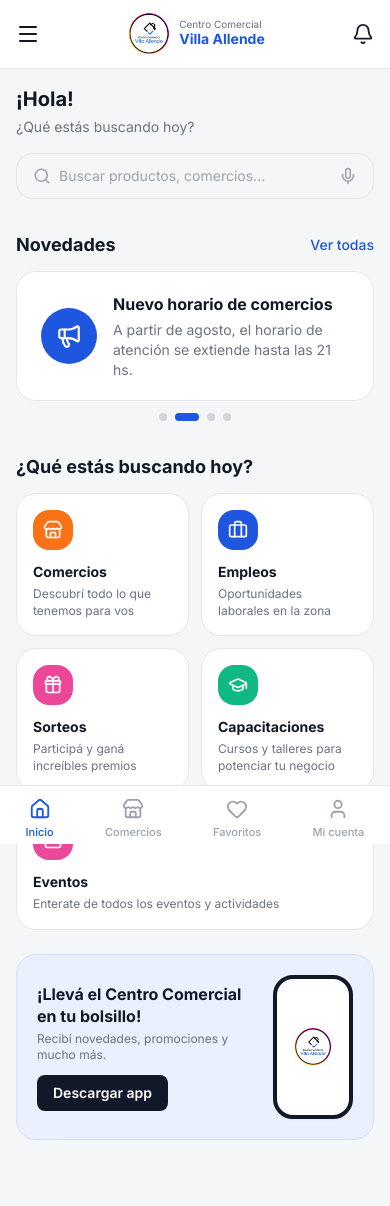
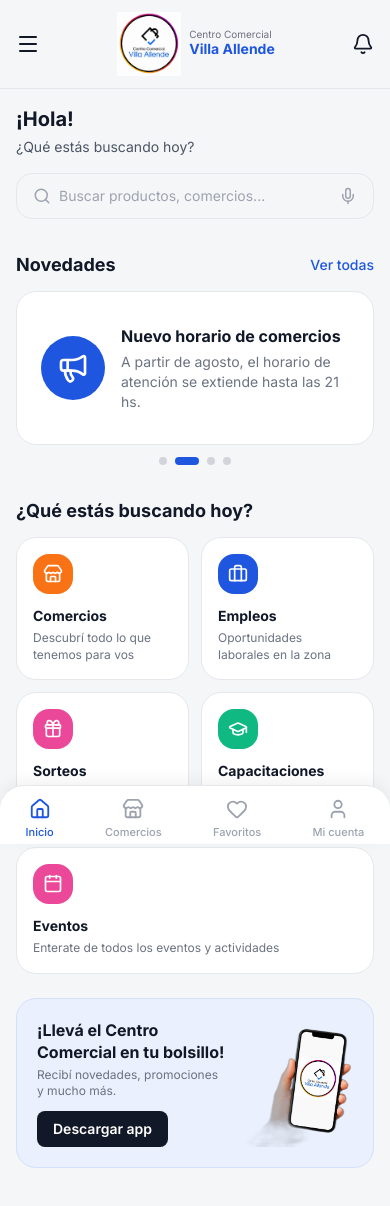
Before and after one commit to Fabriluna18/centro-comercial, a React (Vite) app: page / in a window 390 px wide. Shown: the top 1206 px of the page. Built offline with nearby package versions, Linux system fonts and the light colour scheme.

Commit message:
style: arreglo de colores y fondos

```diff
--- a/src/components/layout/BottomNav.jsx
+++ b/src/components/layout/BottomNav.jsx
@@ -12,7 +12,8 @@ export default function BottomNav() {
   return (
     <nav
       className="lg:hidden fixed bottom-0 left-0 right-0 z-50 bg-white border-t border-surface-border
-                 flex items-center justify-around py-2"
+                rounded-t-3xl shadow-[0_-4px_16px_rgba(0,0,0,0.06)]
+                flex items-center justify-around py-2"
       style={{ paddingBottom: "env(safe-area-inset-bottom)" }}
     >
       {items.map(({ name, path, icon: Icon }) => (
--- a/src/components/layout/Navbar.jsx
+++ b/src/components/layout/Navbar.jsx
@@ -42,7 +42,7 @@ export default function Navbar() {
   return (
     <header className="bg-white border-b border-surface-border sticky top-0 z-50">
       {/* ---------- TOP BAR MOBILE ---------- */}
-      <div className="lg:hidden flex items-center justify-between px-4 py-3">
+      <div className="lg:hidden flex items-center justify-between px-4 py-3 bg-surface-muted">
         <button onClick={() => setMobileOpen(true)} aria-label="Abrir menú" className="text-dark">
           <Menu size={24} />
         </button>
@@ -51,7 +51,7 @@ export default function Navbar() {
           <img
             src="/logo-villa-allende.png"
             alt="Centro Comercial Villa Allende"
-            className="w-11 h-11 object-contain shrink-0"
+            className="w-16 h-16 object-contain shrink-0"
           />
           <div className="leading-none">
             <p className="text-[10px] text-gray-500">Centro Comercial</p>
@@ -65,12 +65,12 @@ export default function Navbar() {
       </div>
 
       {/* ---------- TOP BAR DESKTOP ---------- */}
-      <div className="hidden lg:flex max-w-[2000px] mx-auto px-8 py-4 items-center justify-between gap-4">
+      <div className="hidden lg:flex max-w-[2000px] mx-auto px-8 py-4 items-center justify-between gap-4 bg-surface-muted">
         <div className="flex items-center gap-3">
           <img
             src="/logo-villa-allende.png"
             alt="Centro Comercial Villa Allende"
-            className="w-16 h-16 lg:w-20 lg:h-20 object-contain shrink-0"
+            className="w-24 h-24 object-contain shrink-0"
           />
 
           <div>
--- a/src/components/sections/BannerLocal.jsx
+++ b/src/components/sections/BannerLocal.jsx
@@ -1,4 +1,4 @@
-import { ArrowRight, Store } from "lucide-react";
+import { Store } from "lucide-react";
 import { useNavigate } from "react-router-dom";
 
 export default function BannerLocal() {
@@ -6,79 +6,61 @@ export default function BannerLocal() {
 
   return (
     <section className="max-w-[2000px] mx-auto px-4 lg:px-8 py-8">
-      <div className="relative overflow-hidden rounded-3xl h-[260px] lg:h-[290px] shadow-2xl">
-
+      <div className="relative overflow-hidden rounded-3xl min-h-[260px] lg:h-[290px] shadow-2xl">
         {/* Fondo */}
         <div className="absolute inset-0 bg-[linear-gradient(100deg,#2563EB_0%,#5B3DF5_45%,#9333EA_70%,#EC4899_100%)]" />
 
-        {/* Círculo grande detrás */}
+        {/* Círculos decorativos */}
         <div className="absolute -right-24 top-1/2 -translate-y-1/2 w-[520px] h-[520px] rounded-full bg-white/10 blur-sm" />
-
-        {/* Círculo inferior izquierdo */}
         <div className="absolute -bottom-28 -left-20 w-56 h-56 rounded-full bg-cyan-400/25" />
 
-
-        <div className="relative z-10 flex justify-between h-full">
-
-          {/* IZQUIERDA */}
-          <div className="flex items-center pl-12">
-
-            <div className="flex items-center gap-7">
-
-              {/* Icono */}
-              <div className="flex items-center justify-center w-28 h-28 rounded-full border-[3px] border-white/70 bg-white/5 backdrop-blur-sm">
-
-                <Store
-                  size={56}
-                  strokeWidth={2.2}
-                  className="text-white"
-                />
-
+        <div className="relative z-10 flex flex-col lg:flex-row items-center justify-between h-full gap-6 lg:gap-4 px-6 py-8 lg:pl-12 lg:py-0">
+          {/* IZQUIERDA: ícono + texto */}
+          <div className="flex items-start lg:items-center gap-5 lg:gap-7 w-full lg:w-auto">
+            <div className="hidden sm:flex items-center justify-center w-16 h-16 lg:w-28 lg:h-28 rounded-full border-[3px] border-white/70 bg-white/5 backdrop-blur-sm shrink-0">
+              <Store size={32} strokeWidth={2.2} className="text-white lg:hidden" />
+              <Store size={56} strokeWidth={2.2} className="text-white hidden lg:block" />
             </div>
 
-              {/* Texto */}
             <div className="flex flex-col max-w-md">
-
-                <h2 className="text-white text-4xl font-bold leading-tight">
+              <h2 className="text-white text-2xl lg:text-4xl font-bold leading-tight">
                 Apoyemos lo nuestro,
                 <br />
                 compremos local
               </h2>
 
-                <p className="mt-3 text-base text-white/90 leading-relaxed">
-                  Elegí Villa Allende, elegí calidad,
-                  <br />
-                  cercanía y confianza.
+              <p className="mt-3 text-sm lg:text-base text-white/90 leading-relaxed">
+                Elegí Villa Allende, elegí calidad, cercanía y confianza.
               </p>
 
-
-
-              </div>
-
-            </div>
-
-          </div>
-
-          {/* BOTÓN */}
+              {/* Botón mobile: dentro del flujo normal */}
               <button
                 onClick={() => navigate("/comercios")}
-            className="absolute bottom-8 left-[850px] group rounded-2xl bg-white px-7 py-4 text-lg font-semibold text-slate-900 shadow-xl transition hover:scale-[1.03]"
+                className="lg:hidden mt-5 self-start rounded-2xl bg-white px-5 py-3 text-sm font-semibold text-slate-900 shadow-xl transition hover:scale-[1.03]"
               >
                 Explorar comercios
               </button>
+            </div>
+          </div>
 
-          {/* DERECHA */}
-          <div className="relative flex items-end pr-8">
-
+          {/* DERECHA: imagen de personas (solo desktop) */}
+          <div className="hidden lg:flex items-end h-full pr-4 shrink-0">
             <img
               src="/banner-comerciantes.png"
-              alt="Comerciantes"
-              className="h-[100%] object-contain drop-shadow-2xl select-none pointer-events-none"
+              alt="Comerciantes locales de Villa Allende"
+              className="h-full object-contain drop-shadow-2xl select-none pointer-events-none"
+              draggable={false}
             />
-
+          </div>
         </div>
 
-        </div>
+        {/* Botón desktop: centrado horizontalmente en TODO el banner, pegado abajo */}
+        <button
+          onClick={() => navigate("/comercios")}
+          className="hidden lg:block absolute bottom-8 left-1/2 -translate-x-1/2 z-10 rounded-2xl bg-white px-7 py-4 text-lg font-semibold text-slate-900 shadow-xl transition hover:scale-[1.03]"
+        >
+          Explorar comercios
+        </button>
       </div>
     </section>
   );
--- a/src/components/sections/DownloadAppBanner.jsx
+++ b/src/components/sections/DownloadAppBanner.jsx
@@ -1,7 +1,11 @@
+import { useNavigate } from "react-router-dom";
+
 export default function DownloadAppBanner() {
+  const navigate = useNavigate();
+
   return (
     <section className="lg:hidden max-w-[2000px] mx-auto px-4 pt-6">
-      <div className="bg-primary-50 border border-primary-100 rounded-2xl p-5 flex items-center gap-4">
+      <div className="relative bg-primary-50 border border-primary-100 rounded-2xl overflow-hidden flex items-center gap-4 p-5">
         <div className="flex-1">
           <h4 className="font-bold text-dark mb-1 leading-snug">
             ¡Llevá el Centro Comercial en tu bolsillo!
@@ -9,17 +13,21 @@ export default function DownloadAppBanner() {
           <p className="text-xs text-gray-500 mb-3">
             Recibí novedades, promociones y mucho más.
           </p>
-          <button className="bg-dark text-white text-sm font-semibold px-4 py-2 rounded-lg hover:bg-gray-800 transition-colors">
+          <button
+            onClick={() => navigate("/comercios")}
+            className="bg-dark text-white text-sm font-semibold px-4 py-2 rounded-lg hover:bg-gray-800 transition-colors"
+          >
             Descargar app
           </button>
         </div>
 
-        {/* "Mockup" de teléfono hecho con CSS, sin necesitar imagen extra */}
-        <div className="w-20 h-36 shrink-0 rounded-2xl border-4 border-dark bg-white flex items-center justify-center shadow-sm">
+        {/* Imagen sin fondo, apoyada sobre la card */}
+        <div className="w-28 shrink-0 self-stretch flex items-end">
           <img
-            src="/logo-villa-allende.png"
-            alt="App Centro Comercial Villa Allende"
-            className="w-10 h-10 object-contain"
+            src="/download-app-phone.png"
+            alt="App Centro Comercial Villa Allende en un teléfono"
+            className="w-full h-auto object-contain"
+            draggable={false}
           />
         </div>
       </div>
--- a/src/components/sections/Hero.jsx
+++ b/src/components/sections/Hero.jsx
@@ -16,7 +16,7 @@ export default function Hero() {
       {/* ---------- MOBILE ---------- */}
       <div className="lg:hidden">
         <h2 className="text-xl font-bold text-dark mb-1">¡Hola!</h2>
-        <p className="text-gray-500 text-sm mb-4">¿Qué estás buscando hoy?</p>
+        <p className="text-gray-600 text-sm mb-4">¿Qué estás buscando hoy?</p>
 
         <form
           onSubmit={handleMobileSearch}
@@ -56,7 +56,7 @@ export default function Hero() {
 
         {/* Contenido */}
         <div className="relative z-10 px-10 py-16 max-w-xl">
-          <h2 className="text-4xl font-extrabold text-white leading-tight mb-4">
+          <h2 className="text-4xl lg:text-5xl font-extrabold text-white leading-tight mb-4">
             Comprá local,
             <br />
             hacé crecer <span className="text-accent-orange">Villa Allende</span>
@@ -74,7 +74,7 @@ export default function Hero() {
             </button>
             <button
               onClick={() => navigate("/comercios?promos=true")}
-              className="border border-white text-white font-semibold px-5 py-2.5 rounded-lg hover:bg-white/10 transition-colors"
+              className="border border-white/70 text-white font-semibold px-5 py-2.5 rounded-lg hover:bg-white/10 backdrop-blur"
             >
               Ver promociones
             </button>
--- a/src/components/sections/Novedades.jsx
+++ b/src/components/sections/Novedades.jsx
@@ -63,13 +63,13 @@ export default function Novedades() {
         onTouchEnd={handleTouchEnd}
       >
         <div className="flex items-center gap-4 lg:gap-5 px-6 py-5 lg:px-7 lg:py-6">
-          <div className="w-14 h-14 rounded-full bg-primary flex items-center justify-center text-white shrink-0">
-            <Megaphone size={26} />
+          <div className="w-16 h-16 rounded-full bg-primary flex items-center justify-center text-white shrink-0">
+            <Megaphone size={32} />
           </div>
 
-          <div key={item.id} className="flex-1 animate-fade-in select-none">
-            <h4 className="font-bold text-dark text-base lg:text-lg mb-1">{item.titulo}</h4>
-            <p className="text-sm text-gray-500 max-w-xl">{item.descripcion}</p>
+          <div key={item.id} className="flex-1 h-[112px] lg:h-auto flex flex-col justify-center animate-fade-in select-none">
+            <h4 className="font-bold text-dark text-base lg:text-lg mb-1 line-clamp-2 lg:line-clamp-1">{item.titulo}</h4>
+            <p className="text-sm text-gray-500 max-w-xl line-clamp-3">{item.descripcion}</p>
           </div>
 
           <div className="hidden lg:block w-48 h-28 rounded-xl overflow-hidden shrink-0">
```
Also changed, not shown: public/download-app-phone.png (added). Lines whose indentation alone changed are shown as unchanged.
